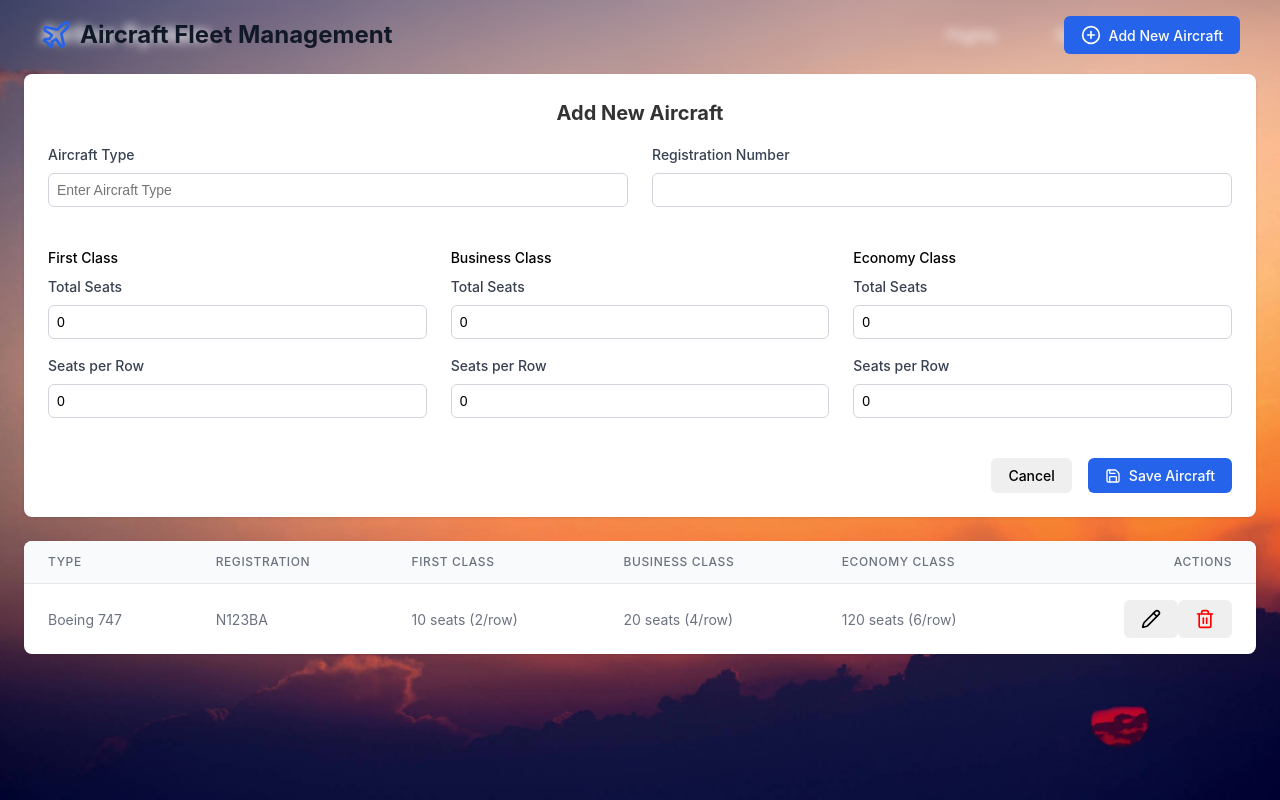
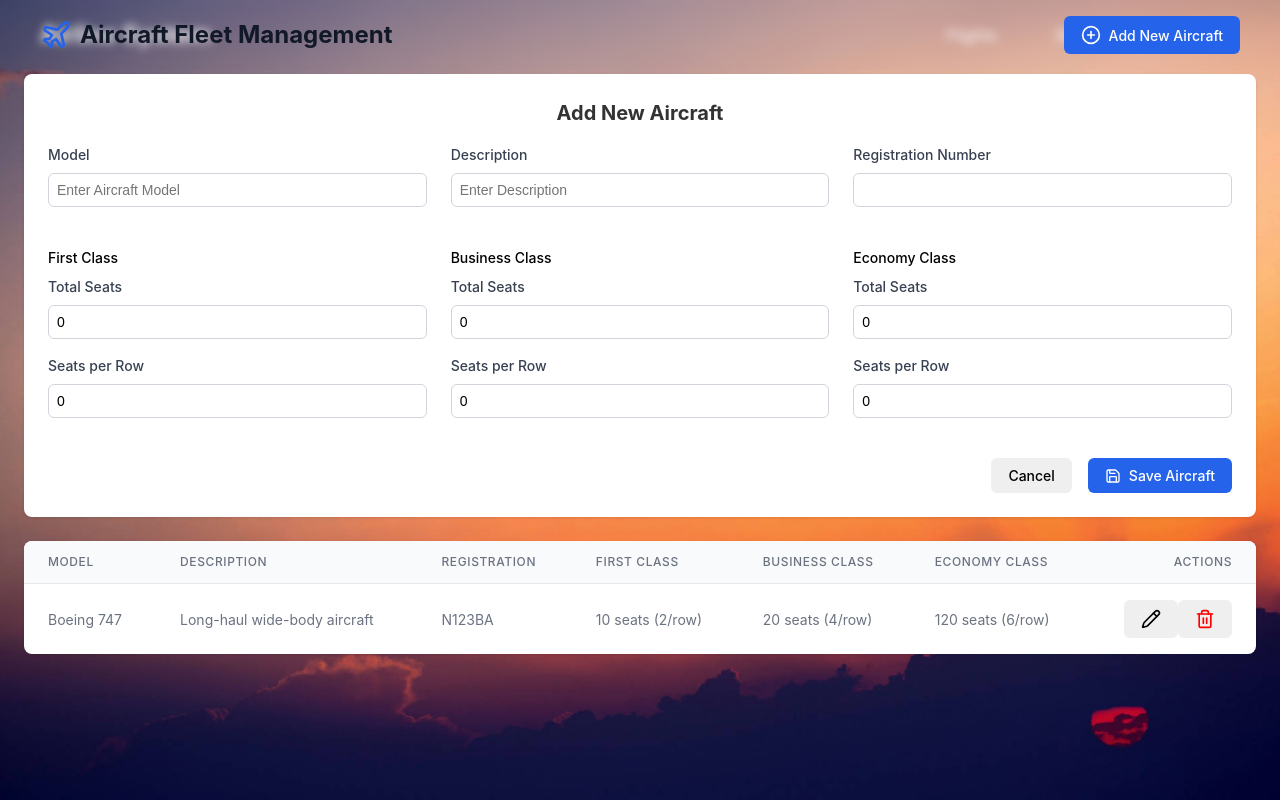
Before and after one commit to SI-2025-AIRLINE/Frontend, a React (Vite) app: page /aircraft-management in a window 1280 px wide. Both pictures are taken after a click on the button "Add New Aircraft". Built offline with nearby package versions, Linux system fonts and the light colour scheme.

Commit message:
Dodavanje input polja Model i Description

```diff
--- a/src/pages/AircraftManagement/AircraftManagement.jsx
+++ b/src/pages/AircraftManagement/AircraftManagement.jsx
@@ -12,7 +12,8 @@ function AircraftManagment() {
   const [aircraft, setAircraft] = useState([
     {
       id: '1',
-      type: '747',
+      model: 'Boeing 747',
+      description: 'Long-haul wide-body aircraft',
       registrationNumber: 'N123BA',
       seatConfiguration: {
         firstClass: { total: 10, seatsPerRow: 2 },
@@ -23,11 +24,12 @@ function AircraftManagment() {
   ]);
 
   const [isAddingNew, setIsAddingNew] = useState(false);
-  const [isEditing, setIsEditing] = useState(false);  // Dodato stanje za editovanje
-  const [editAircraft, setEditAircraft] = useState(null); // Držanje podataka za editovanje
+  const [isEditing, setIsEditing] = useState(false);
+  const [editAircraft, setEditAircraft] = useState(null);
 
   const [newAircraft, setNewAircraft] = useState({
-    type: '',
+    model: '',
+    description: '',
     registrationNumber: '',
     seatConfiguration: {
       firstClass: { total: 0, seatsPerRow: 0 },
@@ -45,7 +47,8 @@ function AircraftManagment() {
     }]);
     setIsAddingNew(false);
     setNewAircraft({
-      type: '747',
+      model: '',
+      description: '',
       registrationNumber: '',
       seatConfiguration: {
         firstClass: { total: 0, seatsPerRow: 0 },
@@ -58,7 +61,7 @@ function AircraftManagment() {
   const handleEditAircraft = (id) => {
     const aircraftToEdit = aircraft.find((a) => a.id === id);
     setEditAircraft({ ...aircraftToEdit });
-    setIsEditing(true);  // Postavi isEditing na true
+    setIsEditing(true);
   };
 
   const handleSaveEdit = () => {
@@ -91,13 +94,27 @@ function AircraftManagment() {
           </h2>
           <div className="form-grid">
             <div className="form-group">
-              <label className="form-label">Aircraft Type</label>
+              <label className="form-label">Model</label>
               <input
                 type="text"
                 className="form-input"
-                 value={isEditing ? editAircraft.type : newAircraft.type}
-                 onChange={(e) => isEditing ? setEditAircraft({ ...editAircraft, type: e.target.value }) : setNewAircraft({ ...newAircraft, type: e.target.value })}
-                placeholder="Enter Aircraft Type"
+                value={isEditing ? editAircraft.model : newAircraft.model}
+                onChange={(e) => isEditing
+                  ? setEditAircraft({ ...editAircraft, model: e.target.value })
+                  : setNewAircraft({ ...newAircraft, model: e.target.value })}
+                placeholder="Enter Aircraft Model"
+              />
+            </div>
+            <div className="form-group">
+              <label className="form-label">Description</label>
+              <input
+                type="text"
+                className="form-input"
+                value={isEditing ? editAircraft.description : newAircraft.description}
+                onChange={(e) => isEditing
+                  ? setEditAircraft({ ...editAircraft, description: e.target.value })
+                  : setNewAircraft({ ...newAircraft, description: e.target.value })}
+                placeholder="Enter Description"
               />
             </div>
             <div className="form-group">
@@ -106,7 +123,9 @@ function AircraftManagment() {
                 type="text"
                 className="form-input"
                 value={isEditing ? editAircraft.registrationNumber : newAircraft.registrationNumber}
-                onChange={(e) => isEditing ? setEditAircraft({ ...editAircraft, registrationNumber: e.target.value }) : setNewAircraft({ ...newAircraft, registrationNumber: e.target.value })}
+                onChange={(e) => isEditing
+                  ? setEditAircraft({ ...editAircraft, registrationNumber: e.target.value })
+                  : setNewAircraft({ ...newAircraft, registrationNumber: e.target.value })}
               />
             </div>
           </div>
@@ -123,28 +142,32 @@ function AircraftManagment() {
                     type="number"
                     className="form-input"
                     value={isEditing ? editAircraft.seatConfiguration[classType].total : newAircraft.seatConfiguration[classType].total}
-                    onChange={(e) => isEditing
-                      ? setEditAircraft({
+                    onChange={(e) => {
+                      const value = parseInt(e.target.value);
+                      if (isEditing) {
+                        setEditAircraft({
                           ...editAircraft,
                           seatConfiguration: {
                             ...editAircraft.seatConfiguration,
                             [classType]: {
                               ...editAircraft.seatConfiguration[classType],
-                              total: parseInt(e.target.value)
+                              total: value
                             }
                           }
-                        })
-                      : setNewAircraft({
+                        });
+                      } else {
+                        setNewAircraft({
                           ...newAircraft,
                           seatConfiguration: {
                             ...newAircraft.seatConfiguration,
                             [classType]: {
                               ...newAircraft.seatConfiguration[classType],
-                              total: parseInt(e.target.value)
+                              total: value
                             }
                           }
-                        })
+                        });
                       }
+                    }}
                   />
                 </div>
                 <div className="form-group">
@@ -153,28 +176,32 @@ function AircraftManagment() {
                     type="number"
                     className="form-input"
                     value={isEditing ? editAircraft.seatConfiguration[classType].seatsPerRow : newAircraft.seatConfiguration[classType].seatsPerRow}
-                    onChange={(e) => isEditing
-                      ? setEditAircraft({
+                    onChange={(e) => {
+                      const value = parseInt(e.target.value);
+                      if (isEditing) {
+                        setEditAircraft({
                           ...editAircraft,
                           seatConfiguration: {
                             ...editAircraft.seatConfiguration,
                             [classType]: {
                               ...editAircraft.seatConfiguration[classType],
-                              seatsPerRow: parseInt(e.target.value)
+                              seatsPerRow: value
                             }
                           }
-                        })
-                      : setNewAircraft({
+                        });
+                      } else {
+                        setNewAircraft({
                           ...newAircraft,
                           seatConfiguration: {
                             ...newAircraft.seatConfiguration,
                             [classType]: {
                               ...newAircraft.seatConfiguration[classType],
-                              seatsPerRow: parseInt(e.target.value)
+                              seatsPerRow: value
                             }
                           }
-                        })
+                        });
                       }
+                    }}
                   />
                 </div>
               </div>
@@ -197,7 +224,8 @@ function AircraftManagment() {
         <table className="table">
           <thead>
             <tr>
-              <th>Type</th>
+              <th>Model</th>
+              <th>Description</th>
               <th>Registration</th>
               <th>First Class</th>
               <th>Business Class</th>
@@ -208,17 +236,12 @@ function AircraftManagment() {
           <tbody>
             {aircraft.map((plane) => (
               <tr key={plane.id}>
-                <td>{plane.type === '747' ? 'Boeing 747' : 'Airbus 320'}</td>
+                <td>{plane.model}</td>
+                <td>{plane.description}</td>
                 <td>{plane.registrationNumber}</td>
-                <td>
-                  {plane.seatConfiguration.firstClass.total} seats ({plane.seatConfiguration.firstClass.seatsPerRow}/row)
-                </td>
-                <td>
-                  {plane.seatConfiguration.businessClass.total} seats ({plane.seatConfiguration.businessClass.seatsPerRow}/row)
-                </td>
-                <td>
-                  {plane.seatConfiguration.economyClass.total} seats ({plane.seatConfiguration.economyClass.seatsPerRow}/row)
-                </td>
+                <td>{plane.seatConfiguration.firstClass.total} seats ({plane.seatConfiguration.firstClass.seatsPerRow}/row)</td>
+                <td>{plane.seatConfiguration.businessClass.total} seats ({plane.seatConfiguration.businessClass.seatsPerRow}/row)</td>
+                <td>{plane.seatConfiguration.economyClass.total} seats ({plane.seatConfiguration.economyClass.seatsPerRow}/row)</td>
                 <td style={{ textAlign: 'right' }}>
                   <button className="btn btn-warning" onClick={() => handleEditAircraft(plane.id)}>
                     <img src={EditIcon} alt="Edit" style={{ width: 20, height: 20 }} />
```
Lines whose indentation alone changed are shown as unchanged.
